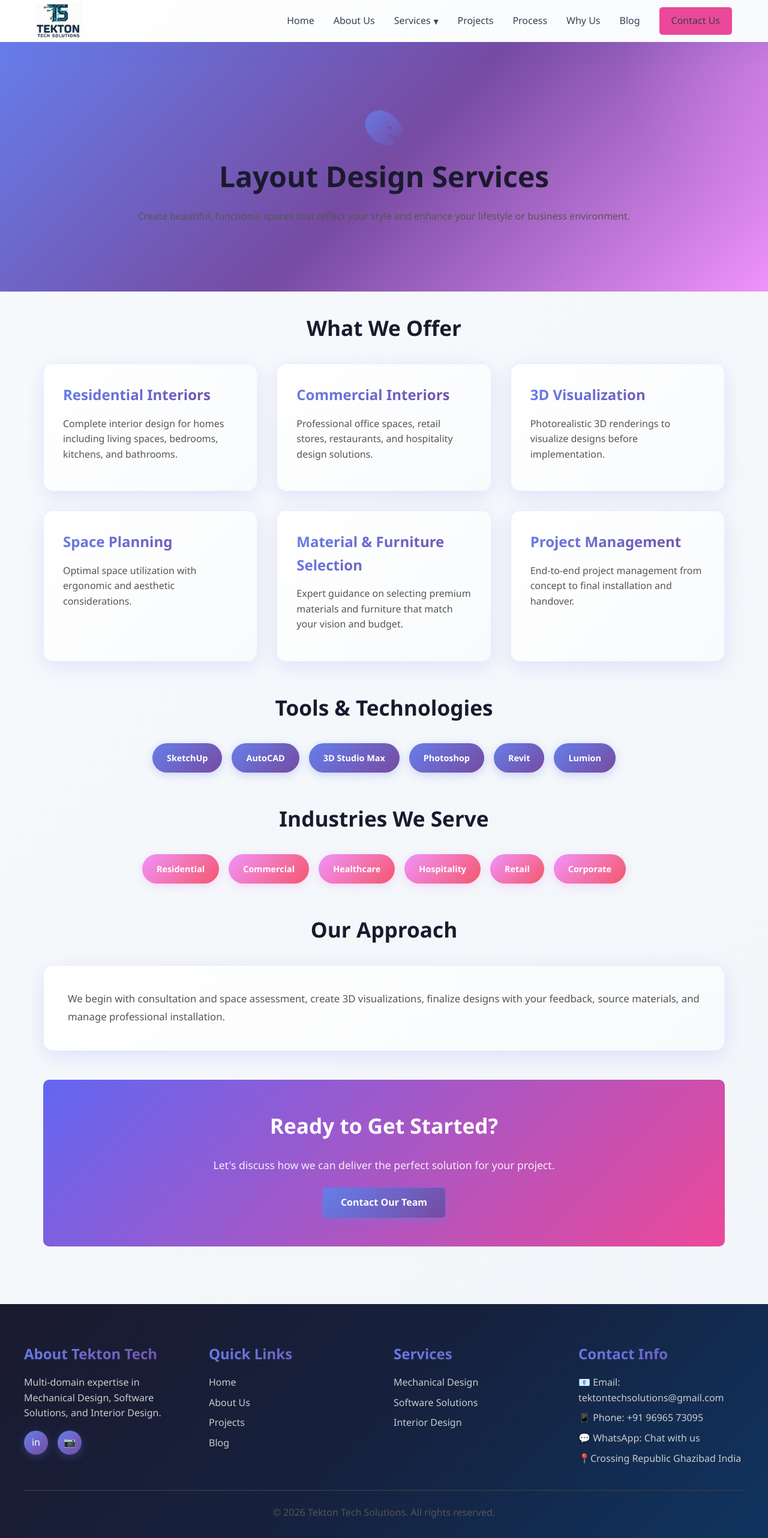
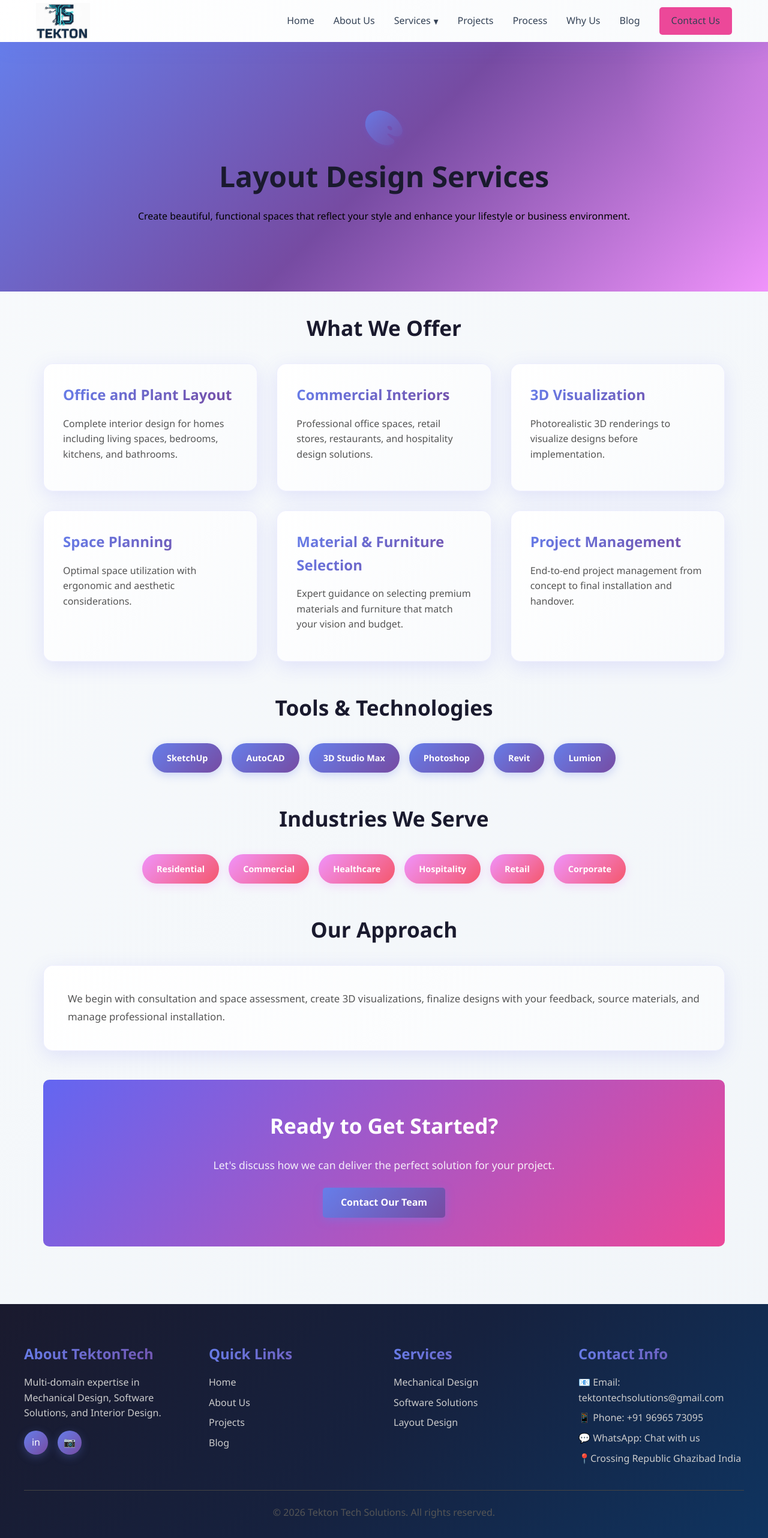
Before and after one commit to Gauravsingh123-aw/Techton, a React (Vite) app: page /services/interior in a window 1280 px wide. Shown: the top 2564 px of the page at 60% size. Built offline with nearby package versions, Linux system fonts and the light colour scheme.

Commit message:
made some content changes as per requirement

```diff
--- a/src/components/Footer.jsx
+++ b/src/components/Footer.jsx
@@ -9,7 +9,7 @@ function Footer() {
     <footer className="footer">
       <div className="footer-content">
         <div className="footer-section">
-          <h3>About Tekton Tech</h3>
+          <h3>About TektonTech</h3>
           <p>Multi-domain expertise in Mechanical Design, Software Solutions, and Interior Design.</p>
           <div className="social-links">
             {/* <a href="https://facebook.com" target="_blank" rel="noopener noreferrer">f</a> */}
@@ -34,7 +34,7 @@ function Footer() {
           <ul>
             <li><Link to="/services/mechanical">Mechanical Design</Link></li>
             <li><Link to="/services/software">Software Solutions</Link></li>
-            <li><Link to="/services/interior">Interior Design</Link></li>
+            <li><Link to="/services/interior">Layout Design</Link></li>
           </ul>
         </div>
 
--- a/src/pages/Home.jsx
+++ b/src/pages/Home.jsx
@@ -20,7 +20,7 @@ function Home() {
       {/* Hero Section */}
       <HeroSection
         title="Transform Your Vision into Reality"
-        subtitle="Multi-domain expertise in Mechanical Design, Software Solutions, and Interior Design"
+        subtitle="Multi-domain expertise in Mechanical Design, Software & IT, and Layout Design"
         primaryBtn={{ text: "Get a Quote", link: "/contact" }}
         secondaryBtn={{ text: "View Projects", link: "/projects" }}
         image={home_img}
@@ -29,7 +29,7 @@ function Home() {
       {/* About Snapshot */}
       <section className="about-snapshot">
         <div className="container">
-          <h2>Why Choose Tekton Tech Solutions?</h2>
+          <h2>Why Choose TektonTech Solutions?</h2>
           <p className="intro-text">
             "As a growing team, we focus on giving each project the personal
             attention it deserves. You won’t be just another client — we’ll work
--- a/src/pages/ServiceDetail.jsx
+++ b/src/pages/ServiceDetail.jsx
@@ -12,15 +12,15 @@ function ServiceDetail() {
       intro: "Transform your mechanical concepts into precise, manufacturable designs with our expert CAD and engineering services.",
       services: [
         {
-          title: "CAD Design (2D & 3D)",
+          title: "CAD Design",
           description: "Professional CAD modeling in various software platforms including AutoCAD, CATIA, SolidWorks, and Inventor."
         },
         {
-          title: "Product Design & Development",
+          title: "JIG AND FIXTURES DESIGN & DEVELOPMENT",
           description: "End-to-end product design from concept to prototype, including design optimization and testing."
         },
         {
-          title: "Manufacturing Drawings",
+          title: "Detailed drafting and manufacturing drawings",
           description: "Detailed manufacturing and assembly drawings with complete technical specifications and tolerances."
         },
         {
@@ -28,16 +28,16 @@ function ServiceDetail() {
           description: "Extract design information from existing products for modification, replication, or improvement."
         },
         {
-          title: "FEA & Simulation",
+          title: "FEA",
           description: "Finite Element Analysis and simulation using ANSYS, CFX, and other leading software."
         },
-        {
-          title: "Sheet Metal & Welding Designs",
-          description: "Specialized designs for sheet metal fabrication and welded assemblies."
-        }
+        // {
+        //   title: "Sheet Metal & Welding Designs",
+        //   description: "Specialized designs for sheet metal fabrication and welded assemblies."
+        // }
       ],
-      tools: ["AutoCAD", "CATIA", "SolidWorks", "Inventor", "ANSYS"],
-      industries: ["Automotive", "Manufacturing", "Machinery"],
+      tools: ["AutoCAD", "CATIA", "SolidWorks",  "ANSYS"],
+      industries: ["Automotive", "Manufacturing"],
       process: "We follow a rigorous process including conceptual design, detailed design, analysis, validation, and documentation to ensure your product is ready for manufacturing."
     },
     software: {
@@ -80,7 +80,7 @@ function ServiceDetail() {
       intro: "Create beautiful, functional spaces that reflect your style and enhance your lifestyle or business environment.",
       services: [
         {
-          title: "Residential Interiors",
+          title: "Office and Plant Layout",
           description: "Complete interior design for homes including living spaces, bedrooms, kitchens, and bathrooms."
         },
         {
--- a/src/styles/ServiceDetail.css
+++ b/src/styles/ServiceDetail.css
@@ -29,6 +29,10 @@
 .service-hero p {
   position: relative;
   z-index: 1;
+}
+
+.service-hero p {
+  color: black;
 }
 
 .service-container {
```
Also changed, not shown: src/assets/logo.jpg.
